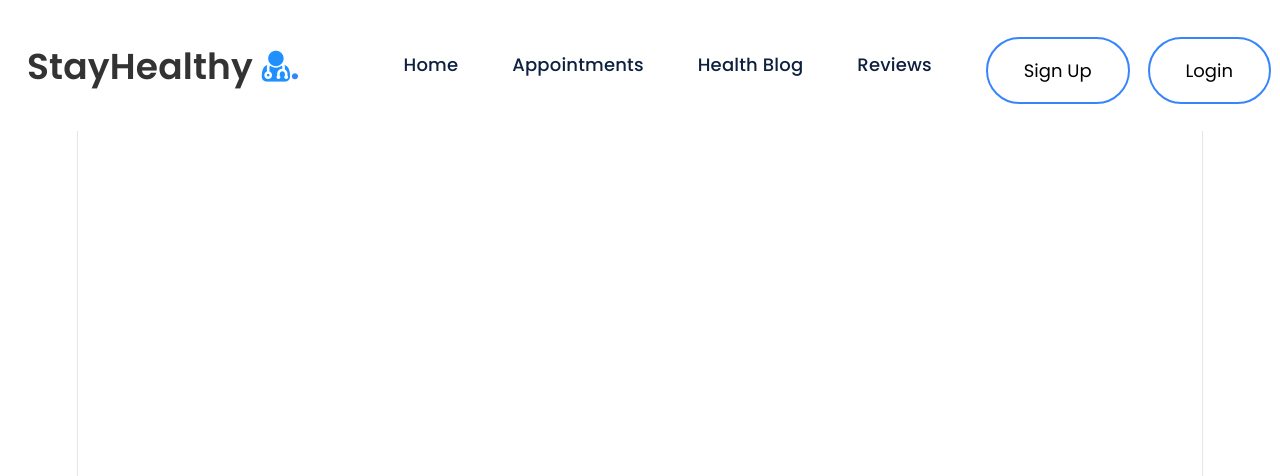
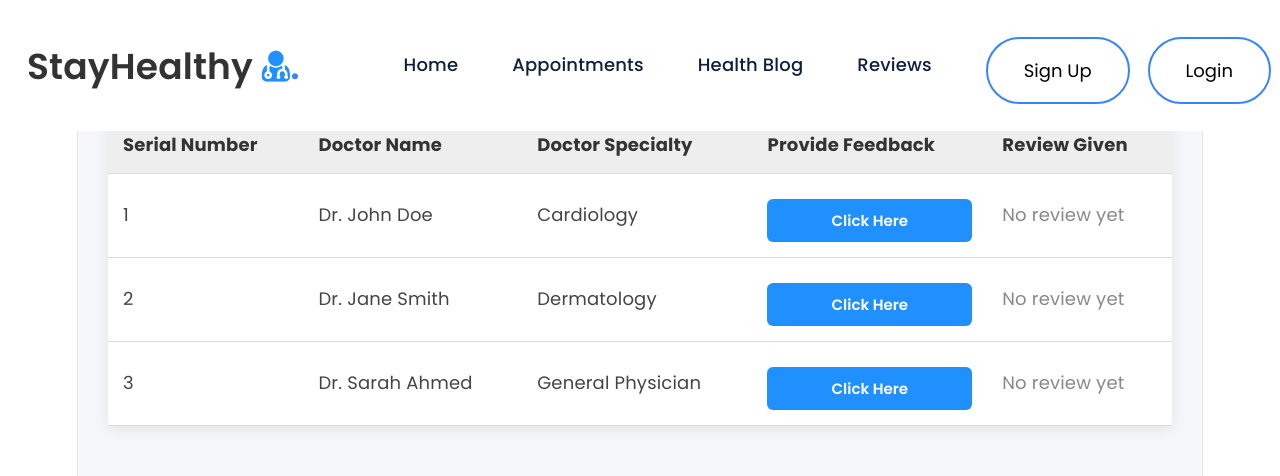
Before and after one commit to LaibaMunir7/med_appt, a React (Vite) app: page /reviews in a window 1280 px wide. Shown: the top 476 px of the page. Built offline with nearby package versions, Linux system fonts and the light colour scheme.

Commit message:
Implement doctor reviews and rating functionality

```diff
--- a/src/App.jsx
+++ b/src/App.jsx
@@ -7,6 +7,7 @@ import Login from "./Components/Login/Login";
 import Landing_Page from "./Components/Landing_Page/Landing_Page";
 import BookingConsultation from "./Components/BookingConsultation";
 import Notification from "./Components/Notification/Notification";
+import GiveReviews from "./Components/GiveReviews/GiveReviews";
 
 function App() {
   return (
@@ -19,9 +20,15 @@ function App() {
             <Route path="/" element={<Landing_Page />} />
             <Route path="/signup" element={<Sign_Up />} />
             <Route path="/login" element={<Login />} />
+
             <Route
               path="/search/doctors"
               element={<BookingConsultation />}
+            />
+
+            <Route
+              path="/reviews"
+              element={<GiveReviews />}
             />
           </Routes>
         </Notification>
--- /dev/null
+++ b/src/Components/GiveReviews/GiveReviews.css
@@ -0,0 +1,74 @@
+.give-reviews-container {
+  min-height: calc(100vh - 80px);
+  padding: 50px 30px;
+  background-color: #f5f7fb;
+  box-sizing: border-box;
+}
+
+.give-reviews-container h1 {
+  max-width: 1100px;
+  margin: 0 auto 25px;
+  color: #222;
+  font-size: 32px;
+}
+
+.reviews-table {
+  width: 100%;
+  max-width: 1100px;
+  margin: 0 auto;
+  border-collapse: collapse;
+  background-color: #fff;
+  box-shadow: 0 4px 15px rgba(0, 0, 0, 0.08);
+}
+
+.reviews-table th,
+.reviews-table td {
+  padding: 15px;
+  border-bottom: 1px solid #ddd;
+  text-align: left;
+  vertical-align: middle;
+}
+
+.reviews-table th {
+  background-color: #eeeeee;
+  color: #333;
+  font-weight: 700;
+}
+
+.reviews-table td {
+  color: #444;
+}
+
+.feedback-btn {
+  padding: 10px 20px;
+  border: none;
+  border-radius: 6px;
+  background-color: #2190ff;
+  color: #fff;
+  font-size: 15px;
+  cursor: pointer;
+}
+
+.feedback-btn:disabled {
+  background-color: #999;
+  cursor: not-allowed;
+}
+
+.no-review {
+  color: #888;
+  font-style: italic;
+}
+
+.review-given p {
+  margin: 4px 0;
+}
+
+.review-rating {
+  color: #f5b301 !important;
+  font-size: 20px;
+}
+
+.reviews-table .review-form-container {
+  max-width: 650px;
+  margin: 20px auto;
+}
--- /dev/null
+++ b/src/Components/GiveReviews/GiveReviews.jsx
@@ -0,0 +1,125 @@
+import React, { useState } from "react";
+import ReviewForm from "../ReviewForm/ReviewForm";
+import "./GiveReviews.css";
+
+const doctors = [
+  {
+    id: 1,
+    name: "Dr. John Doe",
+    specialty: "Cardiology",
+  },
+  {
+    id: 2,
+    name: "Dr. Jane Smith",
+    specialty: "Dermatology",
+  },
+  {
+    id: 3,
+    name: "Dr. Sarah Ahmed",
+    specialty: "General Physician",
+  },
+];
+
+const GiveReviews = () => {
+  const [selectedDoctor, setSelectedDoctor] = useState(null);
+  const [reviews, setReviews] = useState({});
+
+  const handleFeedbackClick = (doctor) => {
+    if (!reviews[doctor.id]) {
+      setSelectedDoctor(doctor);
+    }
+  };
+
+  const handleReviewSubmit = (doctorId, reviewData) => {
+    setReviews((prevReviews) => ({
+      ...prevReviews,
+      [doctorId]: reviewData,
+    }));
+
+    setSelectedDoctor(null);
+  };
+
+  return (
+    <div className="give-reviews-container">
+      <h1>Reviews</h1>
+
+      <table className="reviews-table">
+        <thead>
+          <tr>
+            <th>Serial Number</th>
+            <th>Doctor Name</th>
+            <th>Doctor Specialty</th>
+            <th>Provide Feedback</th>
+            <th>Review Given</th>
+          </tr>
+        </thead>
+
+        <tbody>
+          {doctors.map((doctor) => {
+            const review = reviews[doctor.id];
+            const isReviewed = Boolean(review);
+
+            return (
+              <React.Fragment key={doctor.id}>
+                <tr>
+                  <td>{doctor.id}</td>
+                  <td>{doctor.name}</td>
+                  <td>{doctor.specialty}</td>
+
+                  <td>
+                    <button
+                      className="feedback-btn"
+                      onClick={() => handleFeedbackClick(doctor)}
+                      disabled={isReviewed}
+                    >
+                      {isReviewed ? "Feedback Submitted" : "Click Here"}
+                    </button>
+                  </td>
+
+                  <td>
+                    {review ? (
+                      <div className="review-given">
+                        <p>
+                          <strong>{review.name}</strong>
+                        </p>
+
+                        <p>{review.review}</p>
+
+                        <p className="review-rating">
+                          {"★".repeat(review.rating)}
+                          {"☆".repeat(5 - review.rating)}
+                        </p>
+                      </div>
+                    ) : (
+                      <span className="no-review">
+                        No review yet
+                      </span>
+                    )}
+                  </td>
+                </tr>
+
+                {selectedDoctor?.id === doctor.id && (
+                  <tr>
+                    <td colSpan="5">
+                      <ReviewForm
+                        doctor={doctor}
+                        onReviewSubmit={(reviewData) =>
+                          handleReviewSubmit(
+                            doctor.id,
+                            reviewData
+                          )
+                        }
+                      />
+                    </td>
+                  </tr>
+                )}
+              </React.Fragment>
+            );
+          })}
+        </tbody>
+      </table>
+    </div>
+  );
+};
+
+export default GiveReviews;
--- a/src/Components/ReviewForm/ReviewForm.jsx
+++ b/src/Components/ReviewForm/ReviewForm.jsx
@@ -1,14 +1,11 @@
 import React, { useState } from "react";
 import "./ReviewForm.css";
 
-const ReviewForm = ({ doctor }) => {
-  const [showForm, setShowForm] = useState(false);
+const ReviewForm = ({ doctor, onReviewSubmit }) => {
   const [name, setName] = useState("");
   const [review, setReview] = useState("");
   const [rating, setRating] = useState(0);
-  const [submittedReview, setSubmittedReview] = useState(null);
   const [showWarning, setShowWarning] = useState(false);
-  const [feedbackSubmitted, setFeedbackSubmitted] = useState(false);
 
   const handleSubmit = (e) => {
     e.preventDefault();
@@ -18,21 +15,23 @@ const ReviewForm = ({ doctor }) => {
       return;
     }
 
-    setSubmittedReview({
+    const reviewData = {
       name: name.trim(),
       review: review.trim(),
-      rating: rating,
-    });
+      rating,
+    };
+
+    if (onReviewSubmit) {
+      onReviewSubmit(reviewData);
+    }
 
     setShowWarning(false);
-    setFeedbackSubmitted(true);
-    setShowForm(false);
   };
 
   return (
     <div className="review-form-container">
       <div className="review-doctor-info">
-        <h2>Provide Feedback</h2>
+        <h2>Give Your Feedback</h2>
 
         {doctor && (
           <>
@@ -42,20 +41,7 @@ const ReviewForm = ({ doctor }) => {
         )}
       </div>
 
-      {!showForm && !feedbackSubmitted && (
-        <button
-          type="button"
-          className="feedback-btn"
-          onClick={() => setShowForm(true)}
-        >
-          Click Here
-        </button>
-      )}
-
-      {showForm && !feedbackSubmitted && (
       <form onSubmit={handleSubmit} className="feedback-form">
-          <h3>Give Your Feedback</h3>
-
         {showWarning && (
           <p className="warning">
             Please fill out all fields and select a rating.
@@ -66,7 +52,6 @@ const ReviewForm = ({ doctor }) => {
           <label htmlFor="review-name">Name</label>
           <input
             id="review-name"
-              name="name"
             type="text"
             value={name}
             onChange={(e) => setName(e.target.value)}
@@ -79,11 +64,10 @@ const ReviewForm = ({ doctor }) => {
           <label htmlFor="review-text">Review</label>
           <textarea
             id="review-text"
-              name="review"
             value={review}
             onChange={(e) => setReview(e.target.value)}
             placeholder="Write your review"
-              rows="5"
+            rows="4"
             required
           />
         </div>
@@ -120,37 +104,6 @@ const ReviewForm = ({ doctor }) => {
           Submit
         </button>
       </form>
-      )}
-
-      {submittedReview && (
-        <div className="submitted-review">
-          <h3>Submitted Review</h3>
-
-          <p>
-            <strong>Name:</strong> {submittedReview.name}
-          </p>
-
-          <p>
-            <strong>Review:</strong> {submittedReview.review}
-          </p>
-
-          <p>
-            <strong>Rating:</strong>{" "}
-            <span className="submitted-stars">
-              {"★".repeat(submittedReview.rating)}
-              {"☆".repeat(5 - submittedReview.rating)}
-            </span>
-          </p>
-
-          <button
-            type="button"
-            className="feedback-btn"
-            disabled
-          >
-            Feedback Submitted
-          </button>
-        </div>
-      )}
     </div>
   );
 };
```
Lines whose indentation alone changed are shown as unchanged.
